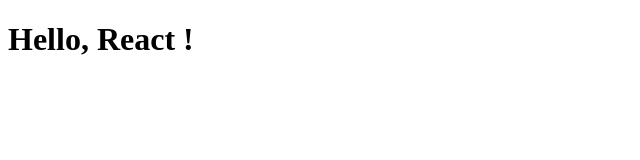
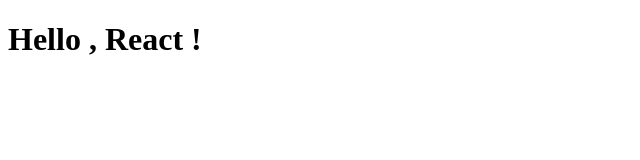
Before and after one commit to GrCOTE7/React, a React (Create React App) app: page / in a window 1280 px wide. Shown: the top 160 px of the page, without its empty margins (0-640 px from the left). Built offline with nearby package versions, Linux system fonts and the light colour scheme.

Commit message:
hange App → Hello

```diff
--- a/src/App.tsx
+++ b/src/Hello.tsx
@@ -1,11 +1,11 @@
 import React, { FunctionComponent } from 'react';
 
-const App: FunctionComponent = () => {
+const Hello: FunctionComponent = () => {
   const name: String = 'React';
 
   return (
-    <h1>Hello, {name} !</h1>
+    <h1>Hello , {name} !</h1>
   )
 }
 
-export default App;
+export default Hello;
--- a/src/index.tsx
+++ b/src/index.tsx
@@ -1,8 +1,8 @@
 import React from 'react';
 import ReactDOM from 'react-dom';
-import App from './App';
+import Hello from './Hello';
 
 ReactDOM.render(
-  <App />,
+  <Hello />,
   document.getElementById('root')
 );
--- a/tsconfig.json
+++ b/tsconfig.json
@@ -1,6 +1,6 @@
 {
 	"compilerOptions": {
-		"target": "es5",
+		"target": "es6",
 		"lib": ["dom", "dom.iterable", "esnext"],
 		"allowJs": true,
 		"skipLibCheck": true,
```
Also changed, not shown: 1 other file (tests, documents, lock files or other folders).
